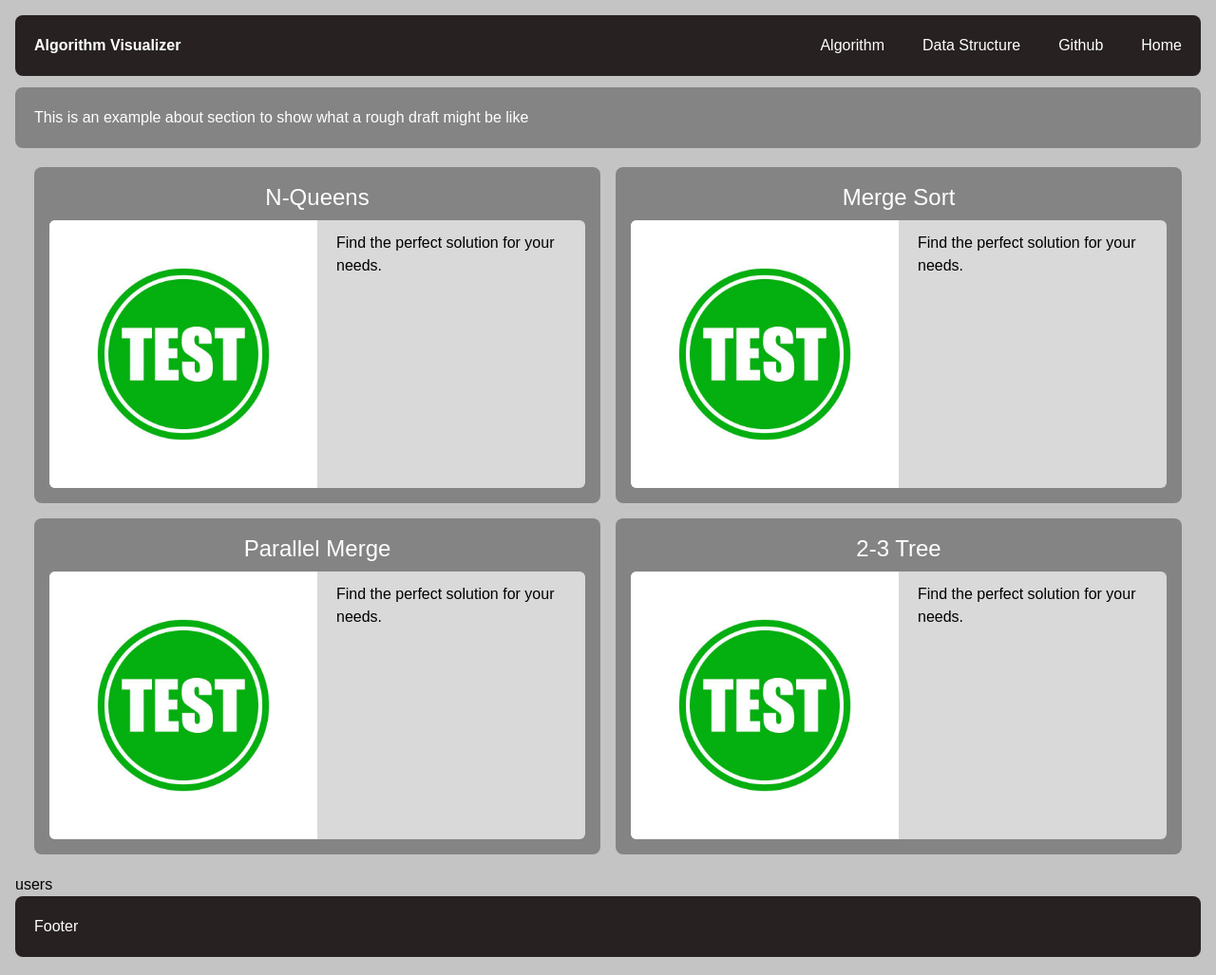
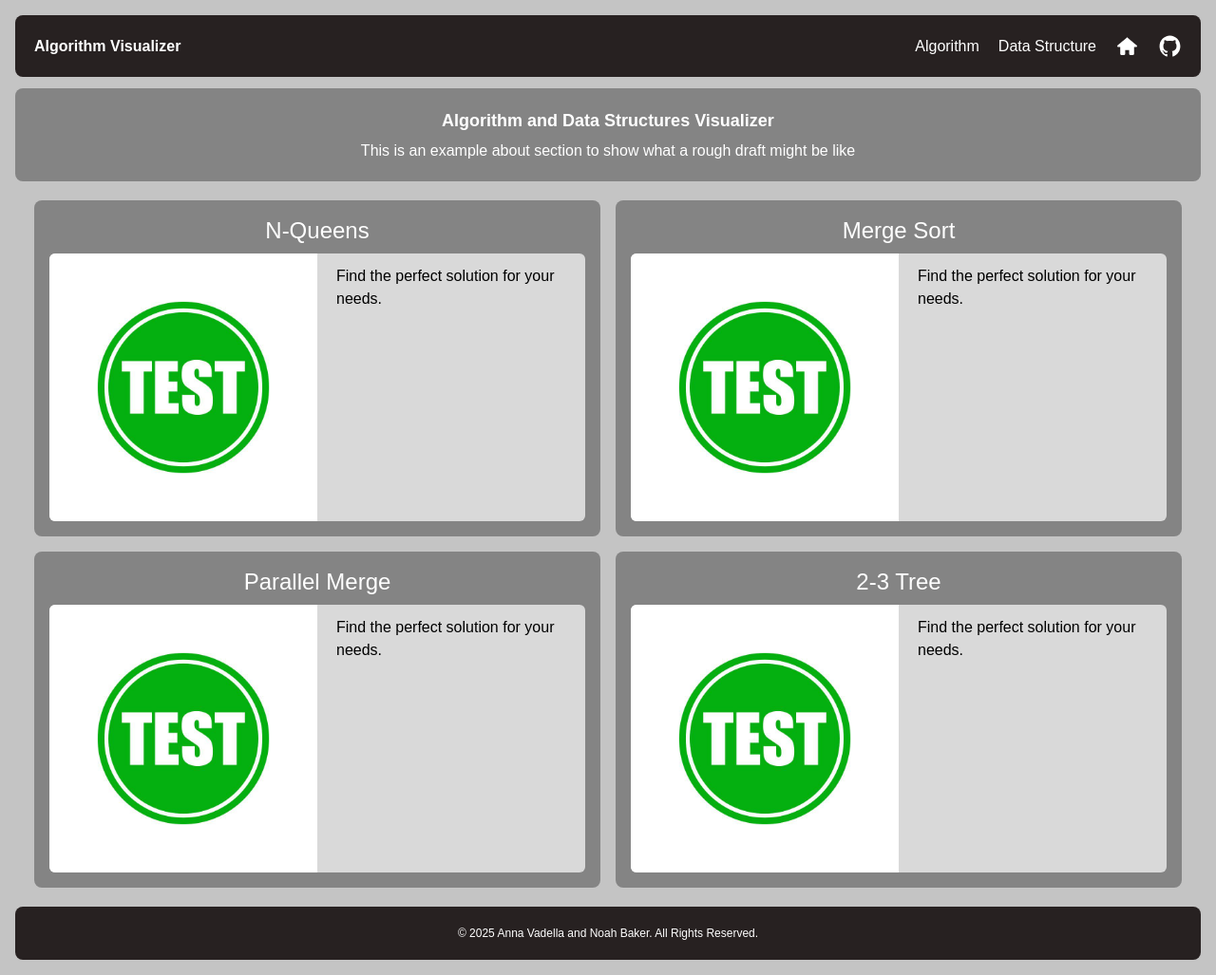
Before and after one commit to avadella/Data-Structure-Algorithm-Visualizer, a Next.js app: page / in a window 1280 px wide. Shown: the whole page at 95% size. Built offline with nearby package versions, Linux system fonts and the light colour scheme.

Commit message:
Changed home/github buttons to icons, updated footer + about

```diff
--- a/src/app/components/about.tsx
+++ b/src/app/components/about.tsx
@@ -2,8 +2,13 @@ import React from 'react'
 
 const about = () => {
   return (
-    <div className = 'mx-auto my-3 py-5 flex items-center justify-between bg-softgray text-bold rounded-lg'>
-      <h1 className = 'text-fontLight px-5'> This is an example about section to show what a rough draft might be like </h1>
+    <div className = "mx-auto my-3 py-5 flex flex-col items-center justify-between bg-softgray text-bold rounded-lg">
+      <h2 className = "text-fontLight px-5 text-center w-full px-2.5 pb-1.5 text-lg font-bold">
+        Algorithm and Data Structures Visualizer
+      </h2>
+      <h1 className = "text-fontLight px-5 text-center w-full px-2.5">
+        This is an example about section to show what a rough draft might be like
+      </h1>
     </div>
   )
 }
--- a/src/app/components/footer.tsx
+++ b/src/app/components/footer.tsx
@@ -2,8 +2,8 @@ import React from 'react'
 
 const footer = () => {
   return (
-    <div className = 'mx-auto py-5 px-5 bg-navfooter text-bold text-fontLight rounded-lg'>
-        Footer
+    <div className = 'mx-auto py-5 px-5 bg-navfooter text-bold text-fontLight rounded-lg text-xs text-center'>
+        © 2025 Anna Vadella and Noah Baker. All Rights Reserved.
     </div>
   )
 }
--- a/src/app/components/navbar.tsx
+++ b/src/app/components/navbar.tsx
@@ -1,16 +1,17 @@
 import React from 'react'
 import Link from "next/link";
-
+import { IoLogoGithub } from "react-icons/io";
+import { TiHome } from "react-icons/ti";
 
 const navbar = () => {
   return (
     <nav className = 'mx-auto py-5 flex items-center justify-between bg-navfooter text-bold text-fontLight rounded-lg'>
         <div className = 'text-fontLight font-bold px-5'>Algorithm Visualizer</div>
-        <div>
-            <Link href = "/Algorithm" className = 'px-5'>Algorithm</Link>
-            <Link href = "/DataStructure" className = 'px-5'>Data Structure</Link>
-            <Link href = "/Github" className = 'px-5'>Github</Link>
-            <Link href = "/" className = 'px-5'>Home</Link>
+        <div className="flex flex-nowrap items-center">
+            <Link href = "/Algorithm" className = 'px-2.5'>Algorithm</Link>
+            <Link href = "/DataStructure" className = 'px-2.5'>Data Structure</Link>
+            <Link href = "/" className = 'px-2.5' aria-label="Github"><TiHome size={25}/></Link>
+            <Link href = "https://github.com/avadella/Data-Structure-Visualizer" className = 'px-2.5 pr-5' aria-label="Home"><IoLogoGithub size={25}/></Link>
         </div>
     </nav>
   )
--- a/src/app/page.tsx
+++ b/src/app/page.tsx
@@ -41,7 +41,6 @@ export default function Home() {
                     return <AlgorithmCard key = {e.key} title={e.title} description={e.description}  imagePath={e.imagePath}/>;
                 })}
         </div>
-        <Link href = "/Users"> users </Link>
         <Footer/>
    </main>
   );
```
Also changed, not shown: package.json (+6 -5 lines), 1 other file (tests, documents, lock files or other folders).
